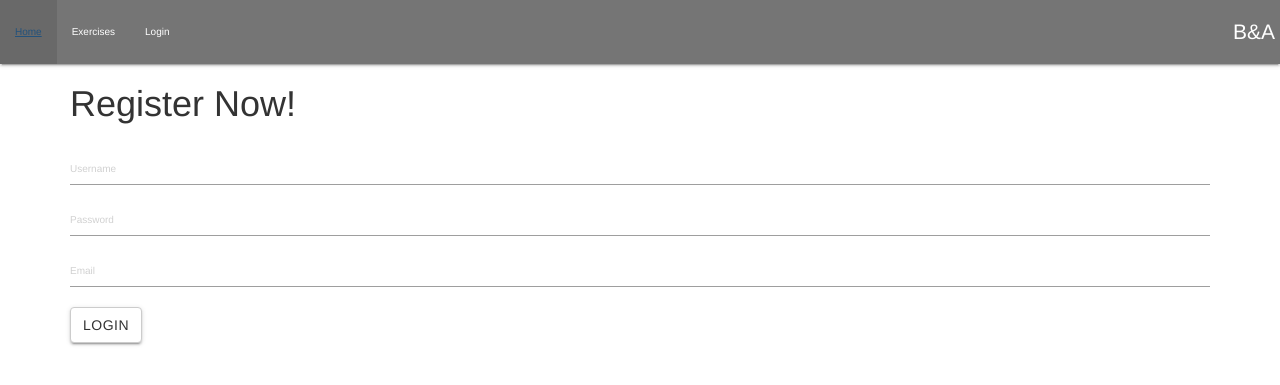
After one commit to aliciarawlings/data_centric_milestone, a Flask app: page /register in a window 1280 px wide. The commit adds this page. Shown: the top 385 px of the page. Run offline with Flask 2, Linux system fonts and the light colour scheme; some libraries are stand-ins or nearby versions.

Commit message:
register page now checks username availabilty.Users info is now being inserted into database. Secret key created and stored in env.py to enable session module

```diff
--- a/app.py
+++ b/app.py
@@ -1,6 +1,7 @@
 import pymongo
+import bcrypt
 import os
-from flask import Flask, render_template, redirect,request, url_for
+from flask import Flask, render_template, redirect,request, url_for , session
 from flask_pymongo import PyMongo
 from bson.objectid import ObjectId
 
@@ -9,17 +10,19 @@ if os.path.exists("env.py"):
     import env
 
 
+
 app = Flask(__name__)
 
 
 app.config["MONGO_URI"] = os.environ.get("MONGO_URI")
 app.config["MONGO_DBNAME"] = 'before_and_after'
+app.config["SECRET_KEY"] = os.environ.get("SECRET_KEY")
 
 mongo= PyMongo(app)
 
 
 
-
+##homepage
 @app.route('/')
 @app.route('/index_page')
 def index_page():
@@ -70,9 +73,24 @@ def login():
             return redirect(url_for('userprofile'))
     return render_template('login.html', error=error)
 
-@app.route('/login_page')
-def login_page():
-    return render_template('login.html')
+
+@app.route('/register', methods=['POST','GET'])
+def register():
+    if request.method =='POST':
+        users=mongo.db.users
+        present_user = users.find_one({'name': request.form['username']})
+
+        if present_user is None:
+            hashpass =bcrypt.hashpw(request.form['password'].encode('utf-8'),bcrypt.gensalt())
+            users.insert({'name': request.form['username'],'password': hashpass })
+            session['username']= request.form['username']
+            return 'You are logged in as '+ session["username"]
+            return redirect(url_for('userprofile'))
+
+        return 'That username already exists!'
+
+
+    return render_template('register.html')
 
 
 ##The users Profile they see when they login
--- a/templates/add_exercise.html
+++ b/templates/add_exercise.html
@@ -6,7 +6,7 @@
 <div class="row">
 <div class="input-field col s12">
     <select id ="muscle_categories" name="muscle_categories">
-      <option value="" disabled selected>Choose your option</option>
+      <option value="" disabled selected>Muscle Categories</option>
       {% for muscles in muscle_categories %}
         <option value="{{ muscles.muscle_category}}">{{ muscles.muscle_category}}</option>
       {% endfor %}
--- /dev/null
+++ b/templates/register.html
@@ -0,0 +1,32 @@
+{% extends 'base.html'%}
+
+{% block content %}
+<html>
+  <head>
+    <title>Flask Intro - login page</title>
+    <meta name="viewport" content="width=device-width, initial-scale=1.0">
+    <link href="static/bootstrap.min.css" rel="stylesheet" media="screen">
+  </head>
+  <body>
+    <div class="container">
+      <h1>Register Now!</h1>
+      <br>
+      <form action="" method="post">
+        <input type="text" placeholder="Username" name="username" value="{{
+          request.form.username }}" data-length="20">
+         <input type="password" placeholder="Password" name="password" data-length ="15"value="{{
+          request.form.password }}">
+          <input type="email" placeholder="Email" name="email" value="{{
+          request.form.email }}">
+        <input class="btn btn-default" type="submit" value="Login">
+      </form>
+      {% if error %}
+        <p class="error"><strong>Error:</strong> {{ error }}
+      {% endif %}
+    </div>
+  </body>
+</html>
+
+
+
+{% endblock %}
```
Also changed, not shown: templates/userprofile.html (+15 -0 lines).
